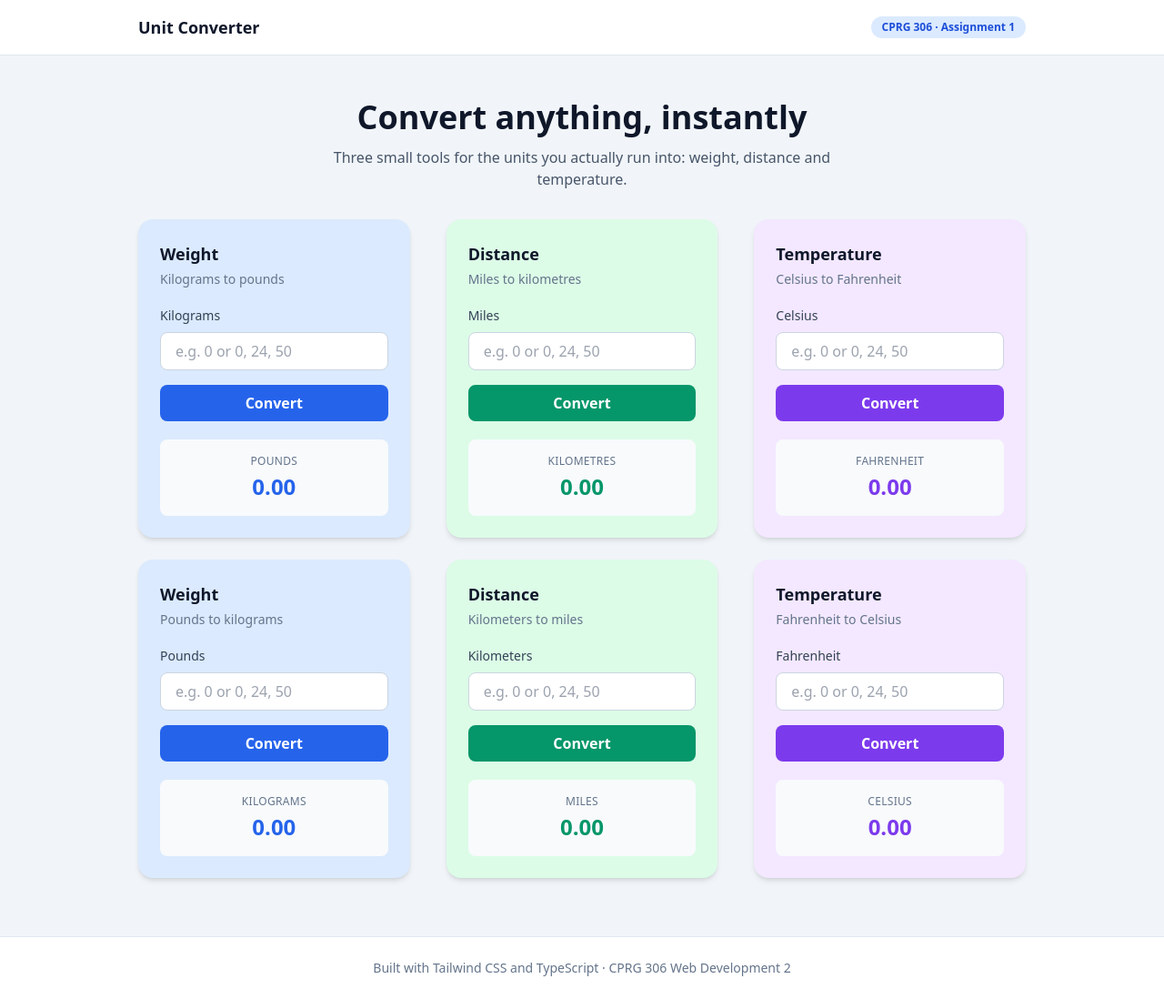
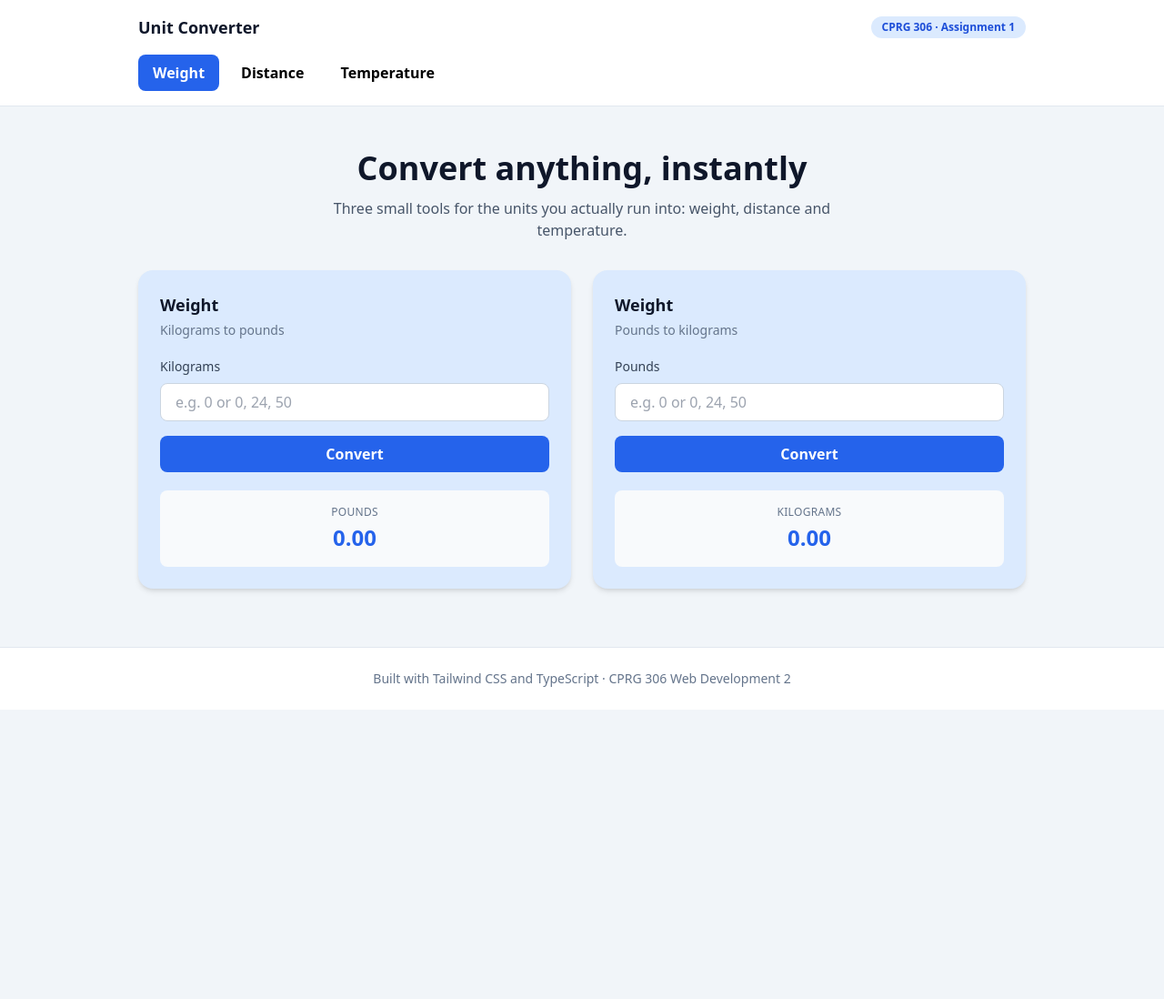
Before and after one commit to MatthewScarrott/CPRG_306_Advanced-JavaScript-and-Tailwind-CSS, a website: page index.html in a window 1280 px wide. Shown: the whole page at 91% size. After the commit the page ends 800 px from the top, so only its background shows below. Drawn offline with nearby package versions, Linux system fonts and the light colour scheme.

Commit message:
Add navbar tabs and fix Fahrenheit result id and km label in index.html

```diff
--- a/index.html
+++ b/index.html
@@ -1,12 +1,21 @@
 <!doctype html>
+<!--
+    Program:  Unit Converter (CPRG 306 Assignment 1)
+    Group:    Group 12
+    Authors:  Mary Ann Coloma, Ryan Dezall, Matthew Scarrott
+    Date:     September 28, 2026
+    Page for converting weight, distance and temperature between metric
+    and imperial units. Each navbar tab shows two converter forms.
+-->
 <html lang="en">
   <head>
     <meta charset="UTF-8" />
     <meta name="viewport" content="width=device-width, initial-scale=1.0" />
-    <title>Document</title>
+    <title>Unit Converter</title>
     <script src="https://cdn.tailwindcss.com"></script>
   </head>
   <body class="bg-slate-100 min-h-screen">
+    <!-- Header and navbar tabs -->
     <header class="bg-white border-b border-slate-200">
       <div
         class="max-w-5xl mx-auto px-6 py-4 flex items-center justify-between"
@@ -18,7 +27,29 @@
           CPRG 306 &middot; Assignment 1
         </span>
       </div>
+      <nav class="max-w-5xl mx-auto px-6 pb-4 flex gap-2">
+        <button
+          id="weight-tab"
+          class="rounded-lg px-4 py-2 font-semibold bg-blue-600 text-white cursor-pointer"
+        >
+          Weight
+        </button>
+        <button
+          id="distance-tab"
+          class="rounded-lg px-4 py-2 font-semibold cursor-pointer"
+        >
+          Distance
+        </button>
+        <button
+          id="temperature-tab"
+          class="rounded-lg px-4 py-2 font-semibold cursor-pointer"
+        >
+          Temperature
+        </button>
+      </nav>
     </header>
+
+    <!-- Intro section -->
     <section class="max-w-5xl mx-auto px-6 pt-12 pb-8 text-center">
       <h2 class="text-3xl sm:text-4xl font-bold text-slate-900">
         Convert anything, instantly
@@ -28,9 +59,11 @@
         and temperature.
       </p>
     </section>
+
     <main class="max-w-5xl mx-auto px-6 pb-16">
-      <div class="grid grid-cols-1 md:grid-cols-3 gap-x-10 gap-y-6">
-        <!-- kg to lbs card -->
+      <!-- Weight tab: kg to lbs and lbs to kg -->
+      <section id="weight-panel" class="grid grid-cols-1 md:grid-cols-2 gap-6">
+        <!-- Kilograms to pounds card -->
         <div class="bg-blue-100 rounded-2xl shadow-md p-6">
           <h3 class="text-lg font-bold text-slate-900">Weight</h3>
           <p class="text-sm text-slate-500 mt-1">Kilograms to pounds</p>
@@ -54,16 +87,51 @@
           </button>
           <div class="mt-5 rounded-lg bg-slate-50 p-4 text-center">
             <p class="text-xs uppercase tracking-wide text-slate-500">Pounds</p>
-            <p
-              id="kg-result"
-              class="text-2xl font-bold text-blue-600 mt-1 break-words"
-            >
+            <p id="kg-result" class="text-2xl font-bold text-blue-600 mt-1">
               0.00
             </p>
           </div>
         </div>
 
-        <!--miles to km-->
+        <!-- Pounds to kilograms card -->
+        <div class="bg-blue-100 rounded-2xl shadow-md p-6">
+          <h3 class="text-lg font-bold text-slate-900">Weight</h3>
+          <p class="text-sm text-slate-500 mt-1">Pounds to kilograms</p>
+          <label
+            for="lbs-input"
+            class="block text-sm font-medium text-slate-700 mt-5 mb-2"
+          >
+            Pounds
+          </label>
+          <input
+            id="lbs-input"
+            type="text"
+            placeholder="e.g. 0 or 0, 24, 50"
+            class="w-full rounded-lg border border-slate-300 px-4 py-2 text-slate-900 focus:border-blue-500 focus:outline-none"
+          />
+          <button
+            id="lbs-button"
+            class="w-full mt-4 rounded-lg bg-blue-600 px-4 py-2 font-semibold text-white hover:bg-blue-700 transition cursor-pointer"
+          >
+            Convert
+          </button>
+          <div class="mt-5 rounded-lg bg-slate-50 p-4 text-center">
+            <p class="text-xs uppercase tracking-wide text-slate-500">
+              Kilograms
+            </p>
+            <p id="lbs-result" class="text-2xl font-bold text-blue-600 mt-1">
+              0.00
+            </p>
+          </div>
+        </div>
+      </section>
+
+      <!-- Distance tab: miles to km and km to miles -->
+      <section
+        id="distance-panel"
+        class="hidden grid grid-cols-1 md:grid-cols-2 gap-6"
+      >
+        <!-- Miles to kilometres card -->
         <div class="bg-green-100 rounded-2xl shadow-md p-6">
           <h3 class="text-lg font-bold text-slate-900">Distance</h3>
           <p class="text-sm text-slate-500 mt-1">Miles to kilometres</p>
@@ -91,14 +159,50 @@
             </p>
             <p
               id="miles-result"
-              class="text-2xl font-bold text-emerald-600 mt-1 break-words"
+              class="text-2xl font-bold text-emerald-600 mt-1"
             >
               0.00
             </p>
           </div>
         </div>
 
-        <!--temperature converter card-->
+        <!-- Kilometres to miles card -->
+        <div class="bg-green-100 rounded-2xl shadow-md p-6">
+          <h3 class="text-lg font-bold text-slate-900">Distance</h3>
+          <p class="text-sm text-slate-500 mt-1">Kilometres to miles</p>
+          <label
+            for="km-input"
+            class="block text-sm font-medium text-slate-700 mt-5 mb-2"
+          >
+            Kilometres
+          </label>
+          <input
+            id="km-input"
+            type="text"
+            placeholder="e.g. 0 or 0, 24, 50"
+            class="w-full rounded-lg border border-slate-300 px-4 py-2 text-slate-900 focus:border-emerald-500 focus:outline-none"
+          />
+          <button
+            id="km-button"
+            class="w-full mt-4 rounded-lg bg-emerald-600 px-4 py-2 font-semibold text-white hover:bg-emerald-700 transition cursor-pointer"
+          >
+            Convert
+          </button>
+          <div class="mt-5 rounded-lg bg-slate-50 p-4 text-center">
+            <p class="text-xs uppercase tracking-wide text-slate-500">Miles</p>
+            <p id="km-result" class="text-2xl font-bold text-emerald-600 mt-1">
+              0.00
+            </p>
+          </div>
+        </div>
+      </section>
+
+      <!-- Temperature tab: Celsius to Fahrenheit and Fahrenheit to Celsius -->
+      <section
+        id="temperature-panel"
+        class="hidden grid grid-cols-1 md:grid-cols-2 gap-6"
+      >
+        <!-- Celsius to Fahrenheit card -->
         <div class="bg-purple-100 rounded-2xl shadow-md p-6">
           <h3 class="text-lg font-bold text-slate-900">Temperature</h3>
           <p class="text-sm text-slate-500 mt-1">Celsius to Fahrenheit</p>
@@ -126,82 +230,14 @@
             </p>
             <p
               id="celsius-result"
-              class="text-2xl font-bold text-violet-600 mt-1 break-words"
+              class="text-2xl font-bold text-violet-600 mt-1"
             >
               0.00
             </p>
           </div>
         </div>
 
-        <!-- lbs to kgs -->
-        <div class="bg-blue-100 rounded-2xl shadow-md p-6">
-          <h3 class="text-lg font-bold text-slate-900">Weight</h3>
-          <p class="text-sm text-slate-500 mt-1">Pounds to kilograms</p>
-          <label
-            for="lbs-input"
-            class="block text-sm font-medium text-slate-700 mt-5 mb-2"
-          >
-            Pounds
-          </label>
-          <input
-            id="lbs-input"
-            type="text"
-            placeholder="e.g. 0 or 0, 24, 50"
-            class="w-full rounded-lg border border-slate-300 px-4 py-2 text-slate-900 focus:border-blue-500 focus:outline-none"
-          />
-          <button
-            id="lbs-button"
-            class="w-full mt-4 rounded-lg bg-blue-600 px-4 py-2 font-semibold text-white hover:bg-blue-700 transition cursor-pointer"
-          >
-            Convert
-          </button>
-          <div class="mt-5 rounded-lg bg-slate-50 p-4 text-center">
-            <p class="text-xs uppercase tracking-wide text-slate-500">
-              Kilograms
-            </p>
-            <p
-              id="lbs-result"
-              class="text-2xl font-bold text-blue-600 mt-1 break-words"
-            >
-              0.00
-            </p>
-          </div>
-        </div>
-
-        <!-- km to miles-->
-        <div class="bg-green-100 rounded-2xl shadow-md p-6">
-          <h3 class="text-lg font-bold text-slate-900">Distance</h3>
-          <p class="text-sm text-slate-500 mt-1">Kilometers to miles</p>
-          <label
-            for="km-input"
-            class="block text-sm font-medium text-slate-700 mt-5 mb-2"
-          >
-            Kilometers
-          </label>
-          <input
-            id="km-input"
-            type="text"
-            placeholder="e.g. 0 or 0, 24, 50"
-            class="w-full rounded-lg border border-slate-300 px-4 py-2 text-slate-900 focus:border-emerald-500 focus:outline-none"
-          />
-          <button
-            id="km-button"
-            class="w-full mt-4 rounded-lg bg-emerald-600 px-4 py-2 font-semibold text-white hover:bg-emerald-700 transition cursor-pointer"
-          >
-            Convert
-          </button>
-          <div class="mt-5 rounded-lg bg-slate-50 p-4 text-center">
-            <p class="text-xs uppercase tracking-wide text-slate-500">Miles</p>
-            <p
-              id="km-result"
-              class="text-2xl font-bold text-emerald-600 mt-1 break-words"
-            >
-              0.00
-            </p>
-          </div>
-        </div>
-
-        <!--Fahrenheit to Celsius-->
+        <!-- Fahrenheit to Celsius card -->
         <div class="bg-purple-100 rounded-2xl shadow-md p-6">
           <h3 class="text-lg font-bold text-slate-900">Temperature</h3>
           <p class="text-sm text-slate-500 mt-1">Fahrenheit to Celsius</p>
@@ -229,14 +265,16 @@
             </p>
             <p
               id="fahrenheit-result"
-              class="text-2xl font-bold text-violet-600 mt-1 break-words"
+              class="text-2xl font-bold text-violet-600 mt-1"
             >
               0.00
             </p>
           </div>
         </div>
-      </div>
+      </section>
     </main>
+
+    <!-- Footer -->
     <footer class="bg-white border-t border-slate-200">
       <div class="max-w-5xl mx-auto px-6 py-6 text-center">
         <p class="text-sm text-slate-500">
@@ -245,6 +283,7 @@
         </p>
       </div>
     </footer>
+
     <script src="main.js"></script>
   </body>
 </html>
```
